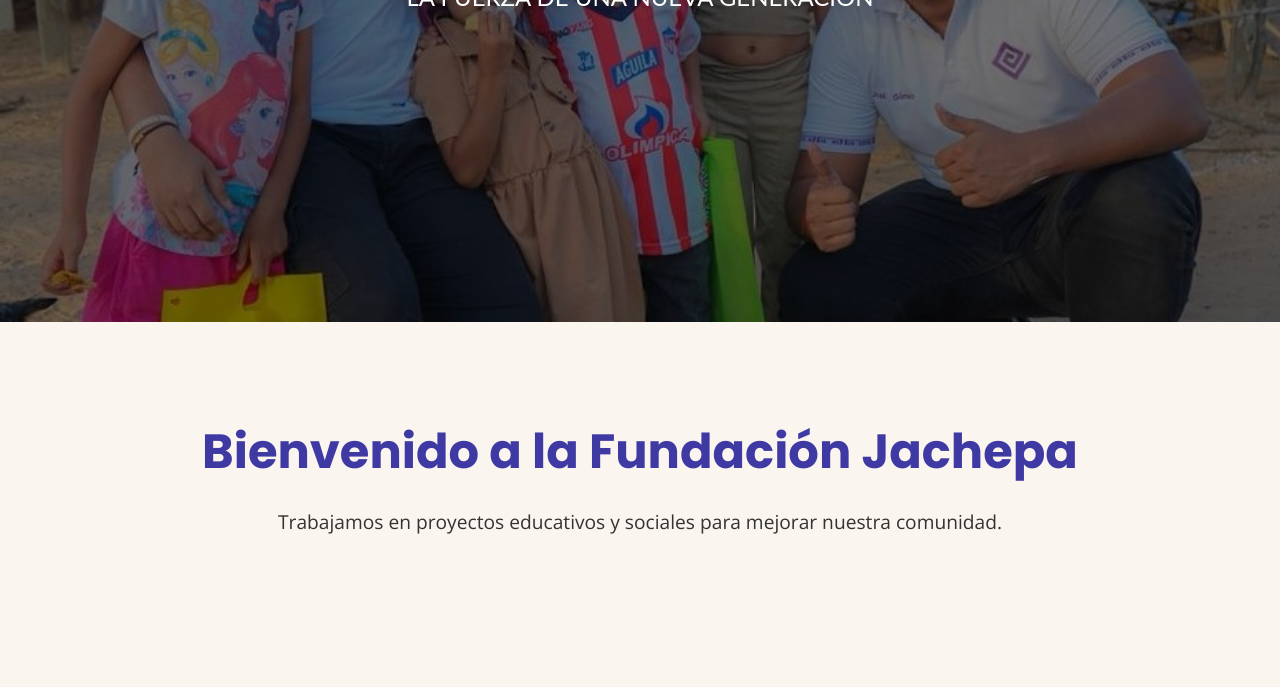
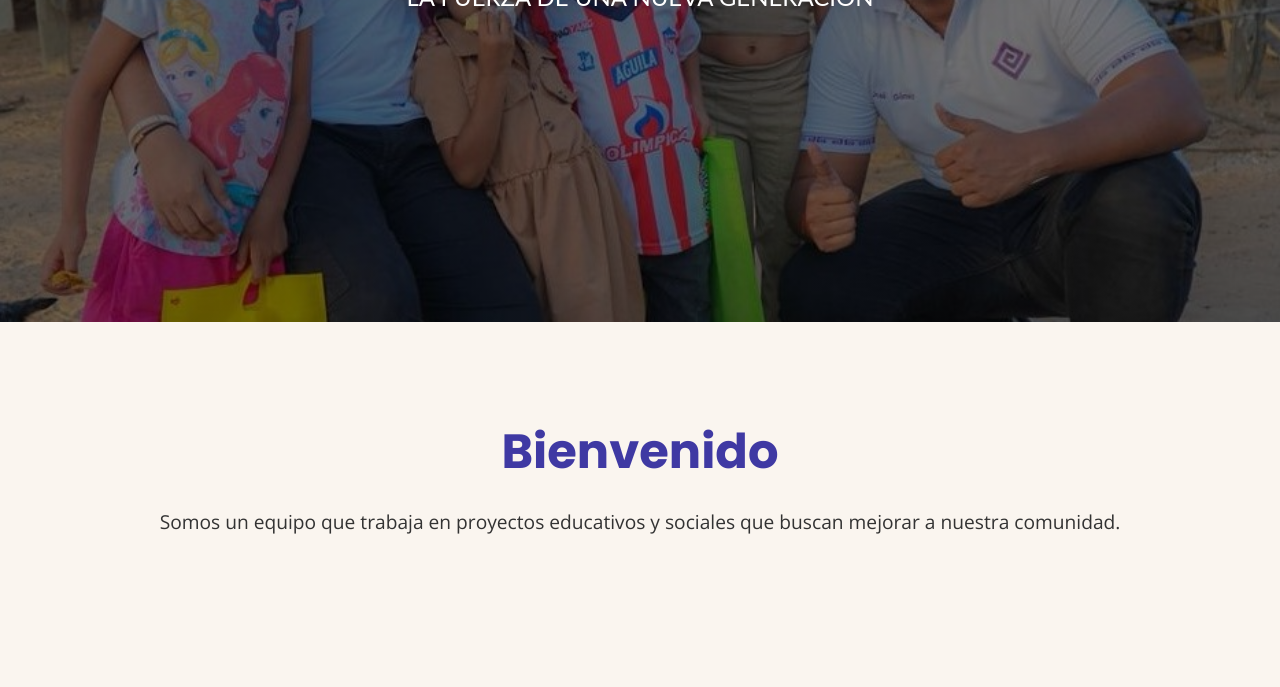
Before and after one commit to shacogod2612/Fundaci-n-Web, a plain HTML site: page index.html in a window 1280 px wide. Shown: the part 438-1125 px from the top of the page. Drawn offline with nearby package versions, Linux system fonts and the light colour scheme.

Commit message:
version 4.4

```diff
--- a/index.html
+++ b/index.html
@@ -47,8 +47,8 @@
     </section>
 
     <section id="inicio" class="hero">
-        <h1>Bienvenido a la Fundación Jachepa</h1>
-        <p>Trabajamos en proyectos educativos y sociales para mejorar nuestra comunidad.</p>
+        <h1>Bienvenido</h1>
+        <p>Somos un equipo que trabaja en proyectos educativos y sociales que buscan mejorar a nuestra comunidad.</p>
     </section>
 
     <!-- SOBRE LA FUNDACIÓN -->
```
